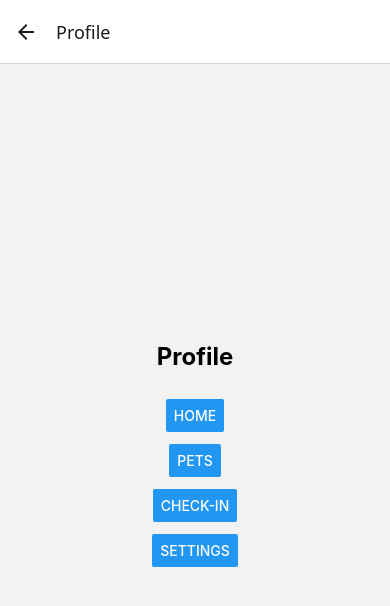
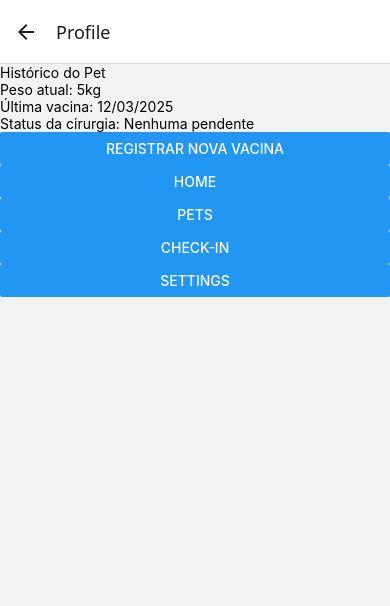
Before and after one commit to GuuiSOares/clyvo-companion, a React Native app: screen /Profile in a window 390 px wide. Shown: the top 606 px of the page. Built offline with nearby package versions, Linux system fonts and the light colour scheme; what react-native-worklets would draw is missing.

Commit message:
feat: dados e interacao mockada na ProfileScreen

```diff
--- a/src/screens/ProfileScreen.tsx
+++ b/src/screens/ProfileScreen.tsx
@@ -1,13 +1,37 @@
-import { View, Text, Button, StyleSheet } from 'react-native';
+import { useState } from 'react';
+import { View, Text, Button, Alert, Platform } from 'react-native';
 import type { NativeStackScreenProps } from '@react-navigation/native-stack';
 import type { RootStackParamList } from '../navigation/types';
 
 type Props = NativeStackScreenProps<RootStackParamList, 'Profile'>;
 
 export default function ProfileScreen({ navigation }: Props) {
+  const [petVitals, setPetVitals] = useState({
+    peso: '5kg',
+    ultimaVacina: '12/03/2025',
+    statusCirurgia: 'Nenhuma pendente',
+  });
+
+  const handleRegisterVaccine = () => {
+    const hoje = new Date().toLocaleDateString('pt-BR');
+    const message = 'Nova vacina registrada com sucesso!';
+
+    setPetVitals((prev) => ({ ...prev, ultimaVacina: hoje }));
+
+    if (Platform.OS === 'web') {
+      window.alert(message);
+    } else {
+      Alert.alert('Vacina', message);
+    }
+  };
+
   return (
-    <View style={styles.container}>
-      <Text style={styles.title}>Profile</Text>
+    <View>
+      <Text>Histórico do Pet</Text>
+      <Text>Peso atual: {petVitals.peso}</Text>
+      <Text>Última vacina: {petVitals.ultimaVacina}</Text>
+      <Text>Status da cirurgia: {petVitals.statusCirurgia}</Text>
+      <Button title="Registrar nova vacina" onPress={handleRegisterVaccine} />
       <Button title="Home" onPress={() => navigation.navigate('Home')} />
       <Button title="Pets" onPress={() => navigation.navigate('Pets')} />
       <Button title="Check-in" onPress={() => navigation.navigate('Checkin')} />
@@ -15,17 +39,3 @@ export default function ProfileScreen({ navigation }: Props) {
     </View>
   );
 }
-
-const styles = StyleSheet.create({
-  container: {
-    flex: 1,
-    justifyContent: 'center',
-    alignItems: 'center',
-    gap: 12,
-  },
-  title: {
-    fontSize: 24,
-    fontWeight: 'bold',
-    marginBottom: 16,
-  },
-});
```
